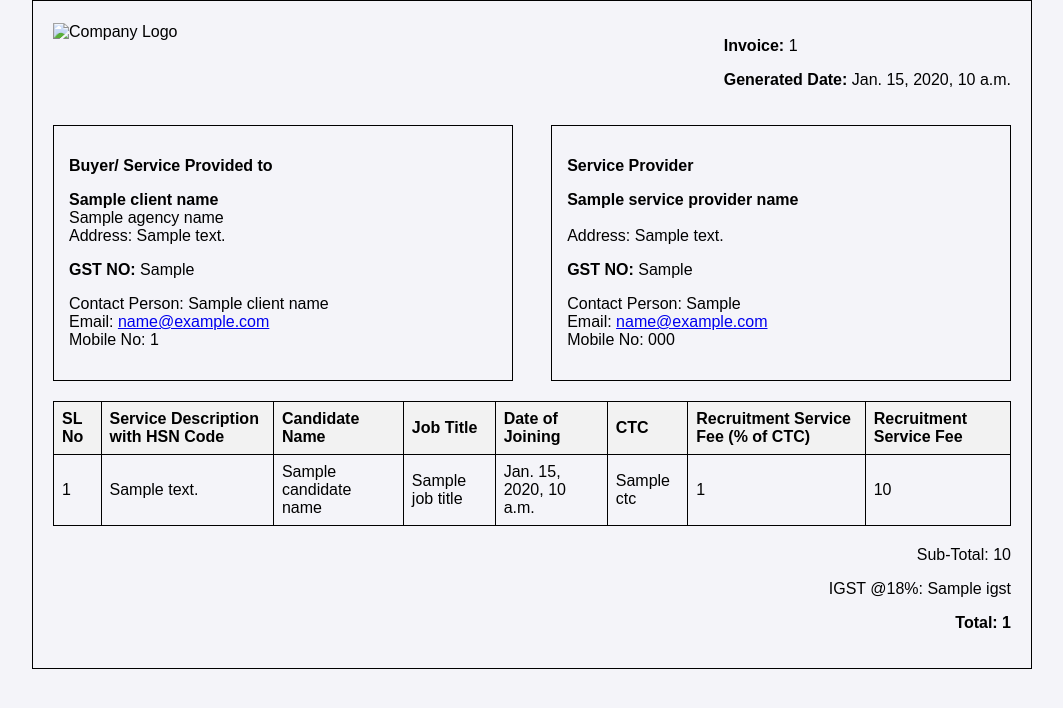
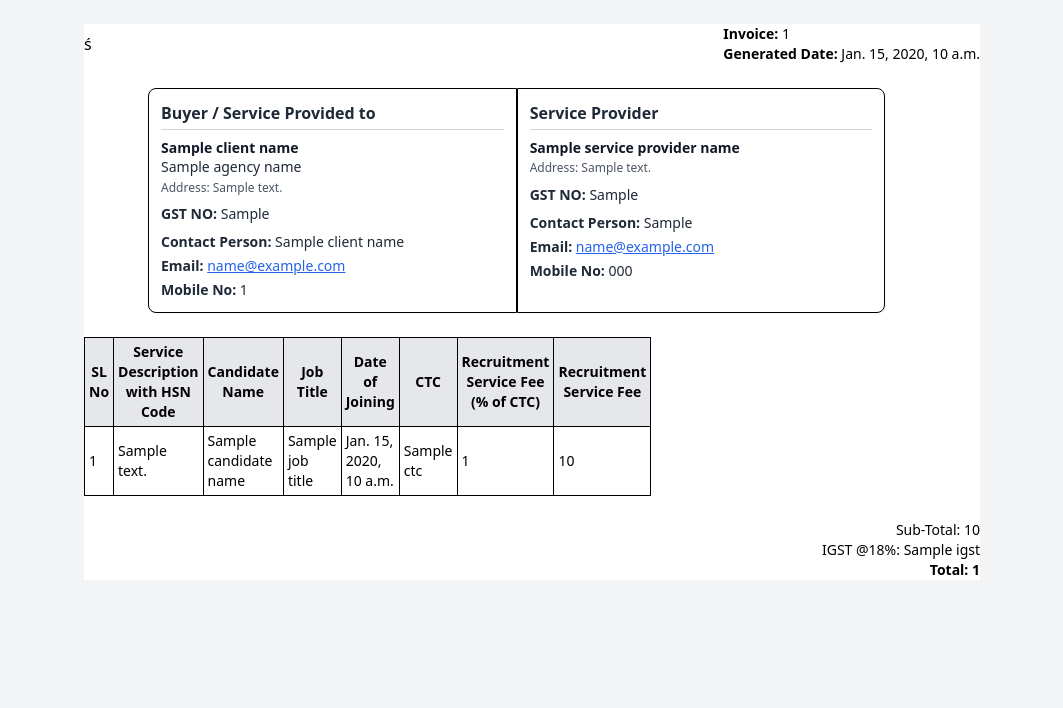
Before and after one commit to pramodGA531/GAHireSync_Backend, a Django app: template templates/invoice.html in a window 1280 px wide. Shown: the top 708 px of the page, without its empty margins (108-1171 px from the left). Run offline with Django 5.2, Linux system fonts and the light colour scheme; the template is opened without the code that fills it: most values are stand-ins (such as "Sample title", 1, 10 or a date in 2020); some libraries are stand-ins or nearby versions.

Commit message:
changed invoice

```diff
--- a/RTMAS_BACKEND/settings.py
+++ b/RTMAS_BACKEND/settings.py
@@ -25,6 +25,9 @@ MEDIA_ROOT = os.path.join(BASE_DIR, 'media')
 
 
 SECRET_KEY = os.getenv('SIGNING_KEY')
+
+BACKEND_URL = os.getenv("backendurl")
+
 
 
 # SECURITY WARNING: don't run with debug turned on in production!
--- a/templates/invoice.html
+++ b/templates/invoice.html
@@ -3,8 +3,8 @@
 <!DOCTYPE html>
 <html lang="en">
   <head>
-    <meta charset="UTF-8">
-    <meta name="viewport" content="width=device-width, initial-scale=1.0">
+    <meta charset="UTF-8" />
+    <meta name="viewport" content="width=device-width, initial-scale=1.0" />
     <title>Invoice</title>
     <style>
       body {
@@ -74,7 +76,7 @@
   <body>
     <div class="invoice-container">
       <div class="header">
-            <img src="" alt="Company Logo">
+        <img src="" alt="Company Logo" />
 
         <div>
           <p><strong>Invoice:</strong> {{ invoice_id }}</p>
@@ -85,16 +87,28 @@
       <div class="section-container">
         <div class="section">
           <p class="bold">Buyer/ Service Provided to</p>
-                <p><strong>{{ client_name }}</strong><br>{{ agency_name }}<br>Address: {{ buyer_address }}</p>
+          <p>
+            <strong>{{ client_name }}</strong><br />{{ agency_name }}<br />Address:
+            {{ buyer_address }}
+          </p>
           <p><strong>GST NO:</strong> {{ buyer_gst_no }}</p>
           <p>Contact person: {{ buyer_contact_person }}</p>
         </div>
 
         <div class="section">
           <p class="bold">Service Provider</p>
-                <p><strong>{{ service_provider_name }}</strong><br>({{ service_provider_name }})<br>Address: {{ service_provider_address }}</p>
+          <p>
+            <strong>{{ service_provider_name }}</strong><br />({{
+            service_provider_name }})<br />Address: {{ service_provider_address
+            }}
+          </p>
           <p><strong>GST NO:</strong> {{ service_provider_gstin }}</p>
-                <p>Contact Person: {{ service_provider_contact_person }}<br>Email: <a href="mailto:{{ service_provider_email }}">{{ service_provider_email }}</a><br>Mobile No: {{ service_provider_mobile }}</p>
+          <p>
+            Contact Person: {{ service_provider_contact_person }}<br />Email:
+            <a href="mailto:{{ service_provider_email }}"
+              >{{ service_provider_email }}</a
+            ><br />Mobile No: {{ service_provider_mobile }}
+          </p>
         </div>
       </div>
 
@@ -141,15 +155,12 @@
   </body>
 </html>
 
-
- {% endcomment %}
-
-
+{% endcomment %} {% comment %}
 <!DOCTYPE html>
 <html lang="en">
   <head>
-    <meta charset="UTF-8">
-    <meta name="viewport" content="width=device-width, initial-scale=1.0">
+    <meta charset="UTF-8" />
+    <meta name="viewport" content="width=device-width, initial-scale=1.0" />
     <title>Invoice</title>
     <style>
       body {
@@ -162,7 +173,7 @@
       /* Invoice Container */
       .invoice-container {
         width: 80%; /* Adjust the width for mobile responsiveness */
-            max-width: 1000px; /* Limit the max-width for large screens */
+
         margin: auto;
         border: 1px solid #000;
         padding: 20px;
@@ -289,16 +307,31 @@
       <div class="section-container">
         <div class="section">
           <p class="bold">Buyer/ Service Provided to</p>
-                <p><strong>{{ client_name }}</strong><br>{{ agency_name }}<br>Address: {{ buyer_address }}</p>
+          <p>
+            <strong>{{ client_name }}</strong><br />{{ agency_name }}<br />Address:
+            {{ buyer_address }}
+          </p>
           <p><strong>GST NO:</strong> {{ buyer_gst_no }}</p>
-                <p>Contact Person: {{ client_name }}<br>Email: <a href="mailto:{{ client_email }}">{{ client_email }}</a><br>Mobile No: {{ buyer_contact_number }}</p>
+          <p>
+            Contact Person: {{ client_name }}<br />Email:
+            <a href="mailto:{{ client_email }}">{{ client_email }}</a
+            ><br />Mobile No: {{ buyer_contact_number }}
+          </p>
         </div>
 
         <div class="section">
           <p class="bold">Service Provider</p>
-                <p><strong>{{ service_provider_name }}</strong><br><br>Address: {{ service_provider_address }}</p>
+          <p>
+            <strong>{{ service_provider_name }}</strong><br /><br />Address: {{
+            service_provider_address }}
+          </p>
           <p><strong>GST NO:</strong> {{ service_provider_gstin }}</p>
-                <p>Contact Person: {{ service_provider_contact_person }}<br>Email: <a href="mailto:{{ service_provider_email }}">{{ service_provider_email }}</a><br>Mobile No: {{ service_provider_mobile }}</p>
+          <p>
+            Contact Person: {{ service_provider_contact_person }}<br />Email:
+            <a href="mailto:{{ service_provider_email }}"
+              >{{ service_provider_email }}</a
+            ><br />Mobile No: {{ service_provider_mobile }}
+          </p>
         </div>
       </div>
 
@@ -342,3 +375,162 @@
     </div>
   </body>
 </html>
+{% endcomment %} {% load static %}
+<!DOCTYPE html>
+<html lang="en">
+  <head>
+    <meta charset="UTF-8" />
+    <meta name="viewport" content="width=device-width, initial-scale=1.0" />
+    <title>Invoice</title>
+    <script src="https://cdn.tailwindcss.com"></script>
+  </head>
+  <body class="bg-gray-100 font-sans">
+    <div class="max-w-4xl mx-auto bg-white mt-6 m-2">
+      <div
+        class="flex flex-col md:flex-row justify-between items-start md:items-center mb-6"
+      >ś
+        <div class="text-sm">
+          <p><span class="font-bold">Invoice:</span> {{ invoice_id }}</p>
+          <p><span class="font-bold">Generated Date:</span> {{ date }}</p>
+        </div>
+      </div>
+
+      <div class="flex flex-col md:flex-row max-w-3xl mx-auto text-sm">
+        <div
+          class="border border-black flex-1 md:max-w-[48%] p-3 rounded-l-lg bg-white shadow-sm font-sans text-gray-800"
+        >
+          <p class="text-base font-semibold mb-2 border-b border-gray-300 pb-1">
+            Buyer / Service Provided to
+          </p>
+
+          <p class="mb-2 leading-snug">
+            <span class="font-semibold text-gray-900">{{ client_name }}</span
+            ><br />
+            {{ agency_name }}<br />
+            <span class="text-xs text-gray-600">
+              Address: {{ buyer_address }}
+            </span>
+          </p>
+
+          <p class="mb-2">
+            <span class="font-semibold">GST NO:</span> {{ buyer_gst_no }}
+          </p>
+
+          <p class="mb-1">
+            <span class="font-semibold">Contact Person:</span> {{ client_name }}
+          </p>
+          <p class="mb-1">
+            <span class="font-semibold">Email:</span>
+            <a
+              href="mailto:{{ client_email }}"
+              class="text-blue-600 underline hover:text-blue-800"
+            >
+              {{ client_email }}
+            </a>
+          </p>
+          <p>
+            <span class="font-semibold">Mobile No:</span>
+            {{ buyer_contact_number }}
+          </p>
+        </div>
+
+        <div
+          class="border border-black flex-1 md:max-w-[48%] p-3 rounded-r-lg bg-white shadow-sm font-sans text-gray-800"
+        >
+          <p class="text-base font-semibold mb-2 border-b border-gray-300 pb-1">
+            Service Provider
+          </p>
+
+          <p class="mb-2 leading-snug">
+            <span class="font-semibold text-gray-900">
+              {{ service_provider_name }} </span
+            ><br />
+            <span class="text-xs text-gray-600">
+              Address: {{ service_provider_address }}
+            </span>
+          </p>
+
+          <p class="mb-2">
+            <span class="font-semibold">GST NO:</span> {{service_provider_gstin}}
+          </p>
+
+          <p class="mb-1">
+            <span class="font-semibold">Contact Person:</span>
+            {{ service_provider_contact_person }}
+          </p>
+          <p class="mb-1">
+            <span class="font-semibold">Email:</span>
+            <a
+              href="mailto:{{ service_provider_email }}"
+              class="text-blue-600 underline hover:text-blue-800"
+            >
+              {{ service_provider_email }}
+            </a>
+          </p>
+          <p>
+            <span class="font-semibold">Mobile No:</span>
+            {{ service_provider_mobile }}
+          </p>
+        </div>
+      </div>
+
+      <div class="overflow-x-auto mt-6">
+        <table
+          class="w-[50%] border border-black border-collapse small-text-table"
+        >
+          <thead>
+            <tr class="bg-gray-200 text-sm">
+              <th class="border border-black px-1 py-1">SL No</th>
+              <th class="border border-black px-1 py-1">
+                Service Description with HSN Code
+              </th>
+              <th class="border border-black px-1 py-1">Candidate Name</th>
+              <th class="border border-black px-1 py-1">Job Title</th>
+              <th class="border border-black px-1 py-1">Date of Joining</th>
+              <th class="border border-black px-1 py-1">CTC</th>
+              <th class="border border-black px-1 py-1">
+                Recruitment Service Fee (% of CTC)
+              </th>
+              <th class="border border-black px-1 py-1">
+                Recruitment Service Fee
+              </th>
+            </tr>
+          </thead>
+          <tbody>
+            <tr class="text-sm">
+              <td class="border border-black px-1 py-1">1</td>
+              <td class="border border-black px-1 py-1">
+                {{ service_description }}
+              </td>
+              <td class="border border-black px-1 py-1">
+                {{ candidate_name }}
+              </td>
+              <td class="border border-black px-1 py-1">{{ job_title }}</td>
+              <td class="border border-black px-1 py-1">
+                {{ date_of_joining }}
+              </td>
+              <td class="border border-black px-1 py-1">{{ ctc }}</td>
+              <td class="border border-black px-1 py-1">
+                {{ service_fee_percentage }}
+              </td>
+              <td class="border border-black px-1 py-1">{{ sub_total }}</td>
+            </tr>
+          </tbody>
+        </table>
+      </div>
+
+      <div class="text-right mt-6 text-sm">
+        <p>Sub-Total: {{ sub_total }}</p>
+
+        {% if igst == 0 %}
+        <p>SGST @9%: {{ sgst }}</p>
+        <p>CGST @9%: {{ cgst }}</p>
+        {% else %}
+        <p>IGST @18%: {{ igst }}</p>
+        {% endif %}
+
+        <p class="font-bold">Total: {{ total_amount }}</p>
+      </div>
+    </div>
+  </body>
+</html>
```
Also changed, not shown: other parts of templates/invoice.html (+16 -7 lines), app/role_views/client_views.py (+26 -3 lines), app/utils.py (+12 -6 lines). Lines whose indentation alone changed are shown as unchanged.
